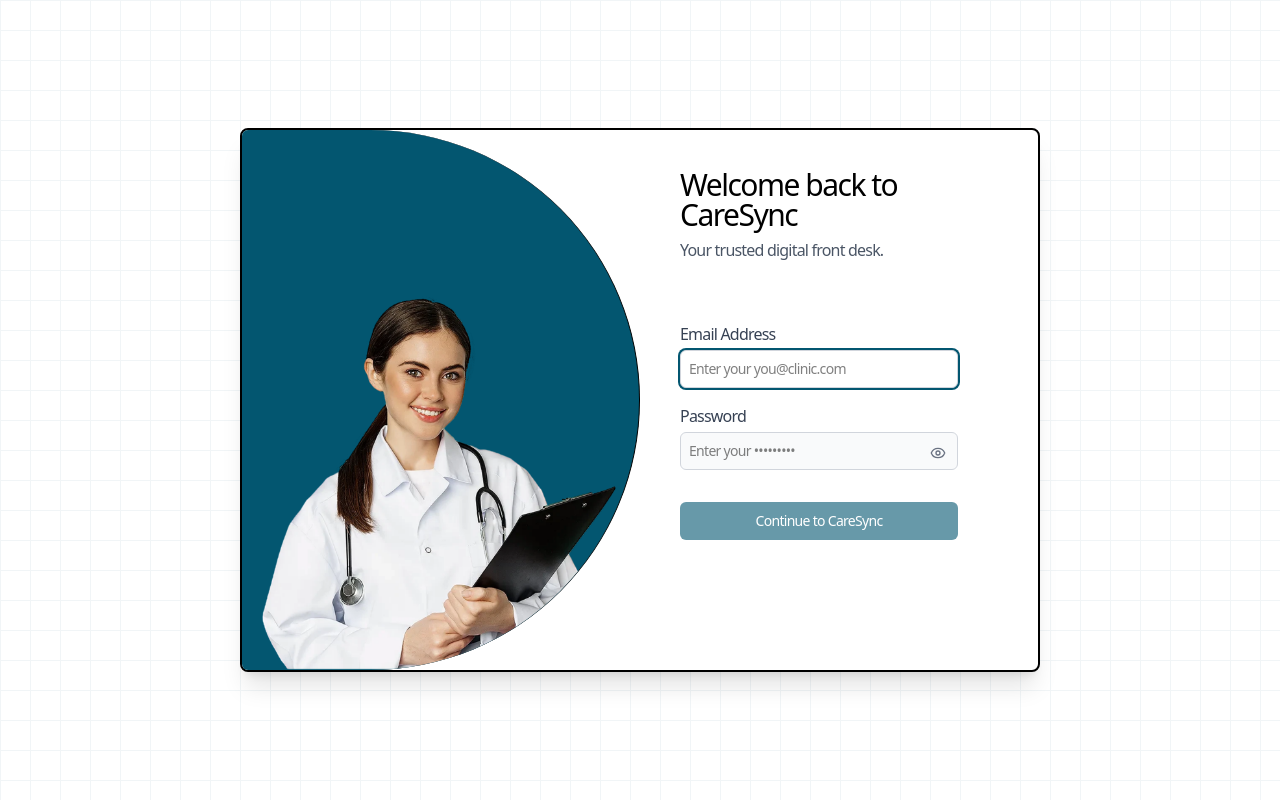
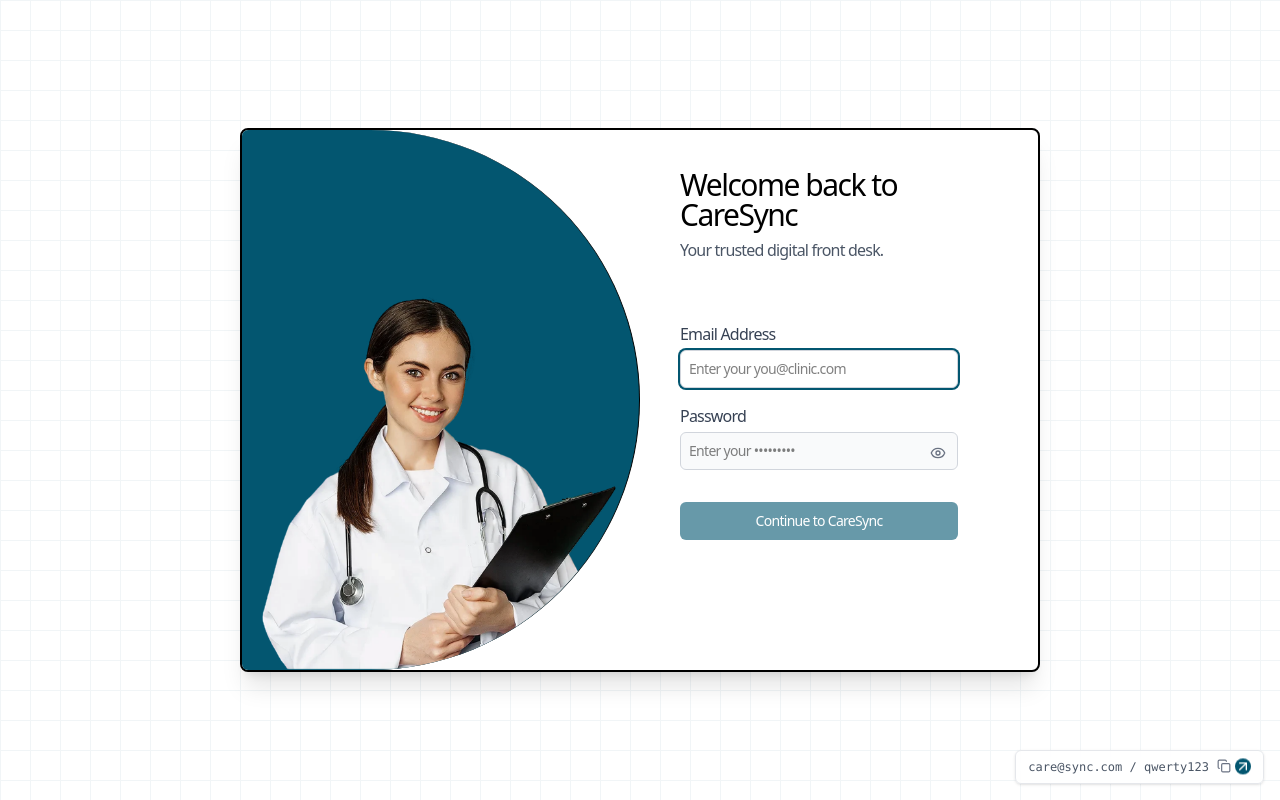
Before and after one commit to NishB369/CareSyncProd, a Next.js app in the folder Frontend/: page /auth/login/manager in a window 1280 px wide. Built offline with nearby package versions, Linux system fonts and the light colour scheme.

Commit message:
Credentials Quick Actions Added

```diff
--- a/Frontend/src/app/auth/login/manager/LoginPage.tsx
+++ b/Frontend/src/app/auth/login/manager/LoginPage.tsx
@@ -1,7 +1,7 @@
 "use client";
 
 import React, { useState, useEffect, useRef } from "react";
-import { Eye, EyeOff, Loader } from "lucide-react";
+import { Eye, EyeOff, Loader, Copy, ArrowUpRight } from "lucide-react";
 import Image from "next/image";
 import axios from "axios";
 import { useRouter } from "next/navigation";
@@ -14,8 +14,12 @@
   const [loading, setLoading] = useState(false);
   const [error, setError] = useState<string | null>(null);
   const [isMounted, setIsMounted] = useState(false);
+  const [showToast, setShowToast] = useState(false);
   const formRef = useRef<HTMLFormElement>(null);
   const router = useRouter();
+
+  const testEmail = "care@sync.com";
+  const testPassword = "qwerty123";
 
   useEffect(() => {
     setIsMounted(true);
@@ -97,8 +101,51 @@
     }
   }, [isMounted]);
 
+  // Copy credentials to clipboard
+  const copyCredentials = async () => {
+    const text = `Email: ${testEmail}\nPassword: ${testPassword}`;
+    try {
+      await navigator.clipboard.writeText(text);
+      setShowToast(true);
+      setTimeout(() => setShowToast(false), 2000);
+    } catch (err) {
+      console.error("Failed to copy:", err);
+    }
+  };
+
+  // Typewriter animation for auto-fill
+  const typeText = (
+    text: string,
+    setter: (val: string) => void,
+    delay = 50
+  ) => {
+    let i = 0;
+    const interval = setInterval(() => {
+      if (i <= text.length) {
+        setter(text.slice(0, i));
+        i++;
+      } else {
+        clearInterval(interval);
+      }
+    }, delay);
+  };
+
+  const autoFillCredentials = () => {
+    setEmail("");
+    setPassword("");
+    setIsEmailValid(true);
+    if (error) setError(null);
+
+    // Type email
+    typeText(testEmail, setEmail, 60);
+    // Type password with slight delay
+    setTimeout(() => {
+      typeText(testPassword, setPassword, 60);
+    }, 300);
+  };
+
   return (
-    <div className="h-screen w-screen flex items-center justify-center px-60 py-32">
+    <div className="h-screen w-screen flex items-center justify-center px-60 py-32 relative">
       <div
         className="absolute inset-0 opacity-5 -z-50"
         style={{
@@ -245,6 +292,36 @@
         </form>
       </div>
 
+      {/* Copy Credentials Helper (bottom-right) */}
+      <div className="absolute bottom-4 right-4 flex items-center gap-2 bg-white/80 backdrop-blur-sm px-3 py-2 rounded-md shadow-sm border border-gray-200">
+        <span
+          className="text-xs text-gray-600 font-mono cursor-pointer hover:text-gray-900"
+          onClick={copyCredentials}
+          aria-label="Copy test credentials"
+        >
+          {testEmail} / {testPassword}
+        </span>
+        <div className="flex gap-1">
+          <Copy
+            size={14}
+            className="text-gray-500 hover:text-gray-700 cursor-pointer"
+            onClick={copyCredentials}
+          />
+          <ArrowUpRight
+            size={14}
+            className="text-white w-4 h-4 rounded-full bg-[#035670] hover:animate-none cursor-pointer animate-bounce"
+            onClick={autoFillCredentials}
+          />
+        </div>
+      </div>
+
+      {/* Toast Notification */}
+      {showToast && (
+        <div className="absolute bottom-16 right-4 bg-gray-800 text-white text-xs px-3 py-2 rounded-md animate-fade-in-up">
+          Copied!
+        </div>
+      )}
+
       {/* Global Styles for Animations */}
       <style jsx global>{`
         @keyframes fade-in-up {
```
